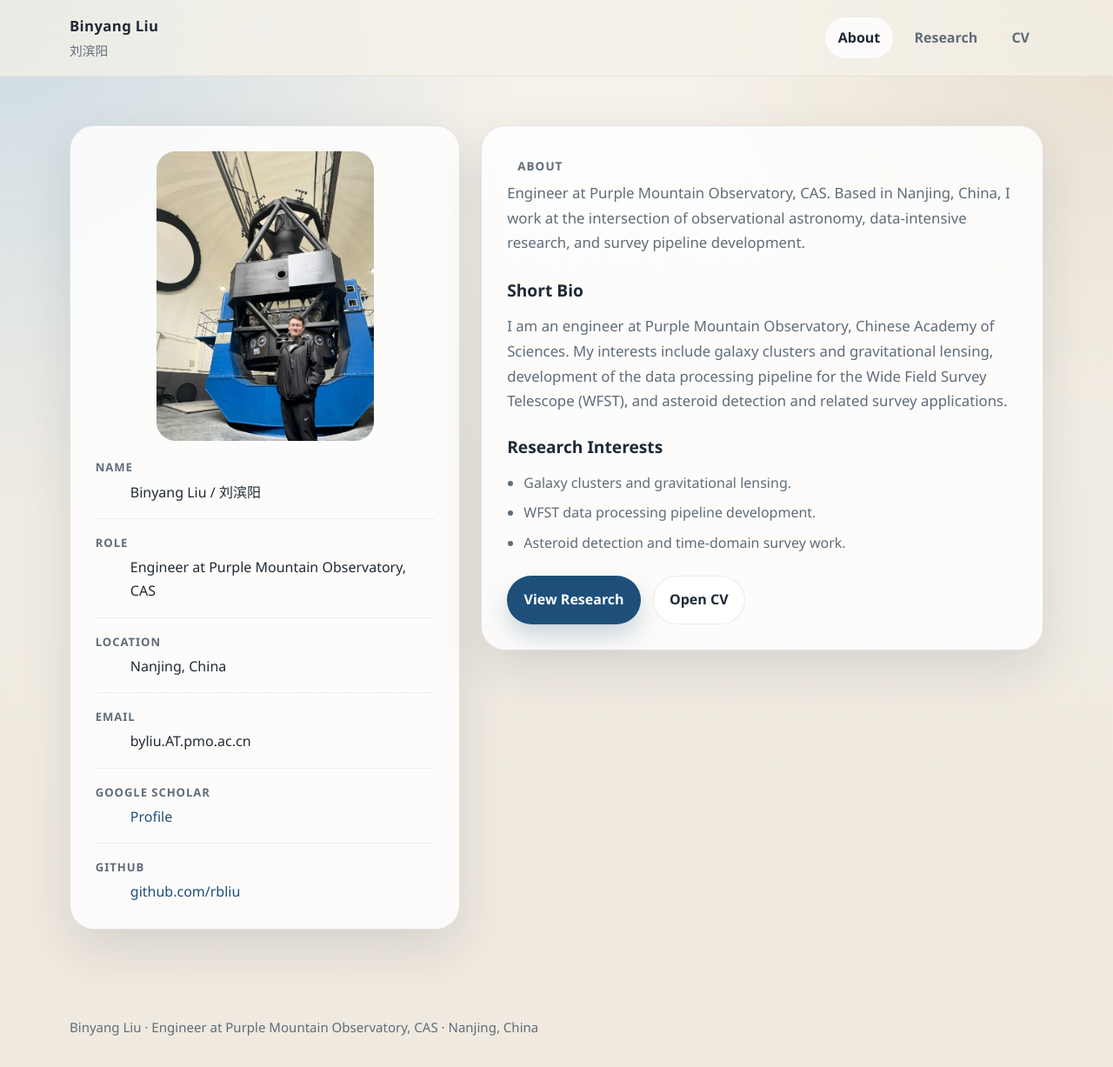
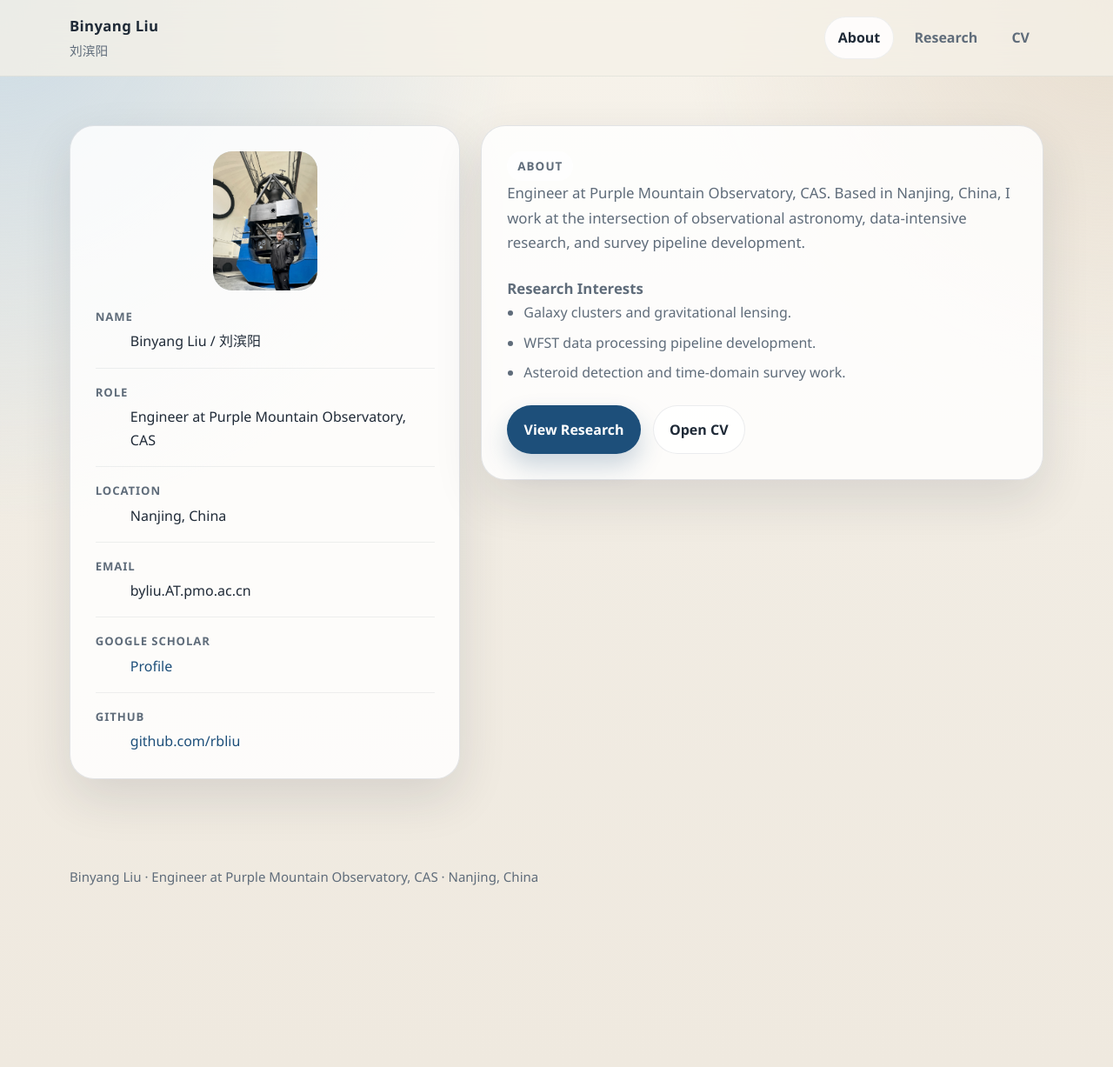
Before and after one commit to rbliu/rbliu.github.io, a Jekyll site: the page built from index.md, in a window 1280 px wide and 1227 px high. Shown: the whole window at 87% size. Built offline with Jekyll 4.4.1, drawn with Linux system fonts in a browser that asks for light colours.

Commit message:
Polish About page content and photo sizing

```diff
--- a/assets/css/site.css
+++ b/assets/css/site.css
@@ -148,7 +148,7 @@ img {
 }
 
 .profile-photo-wrap {
-  width: min(100%, 250px);
+  width: min(100%, 120px);
   margin: 0 auto 1.2rem;
   border-radius: 22px;
   overflow: hidden;
@@ -207,6 +207,13 @@ img {
 
 .content-stack li + li {
   margin-top: 0.45rem;
+}
+
+.content-heading {
+  margin: 0 0 0.7rem;
+  font-size: 1.05rem;
+  font-weight: 700;
+  color: var(--text);
 }
 
 .hero__actions {
--- a/index.md
+++ b/index.md
@@ -52,17 +52,7 @@ nav_key: about
 
     <div class="content-stack">
       <div>
-        <h2 class="section-title">Short Bio</h2>
-        <p>
-          I am an engineer at Purple Mountain Observatory, Chinese Academy of Sciences.
-          My interests include galaxy clusters and gravitational lensing, development of
-          the data processing pipeline for the Wide Field Survey Telescope (WFST), and
-          asteroid detection and related survey applications.
-        </p>
-      </div>
-
-      <div>
-        <h2 class="section-title">Research Interests</h2>
+        <p class="content-heading">Research Interests</p>
         <ul>
           <li>Galaxy clusters and gravitational lensing.</li>
           <li>WFST data processing pipeline development.</li>
```
